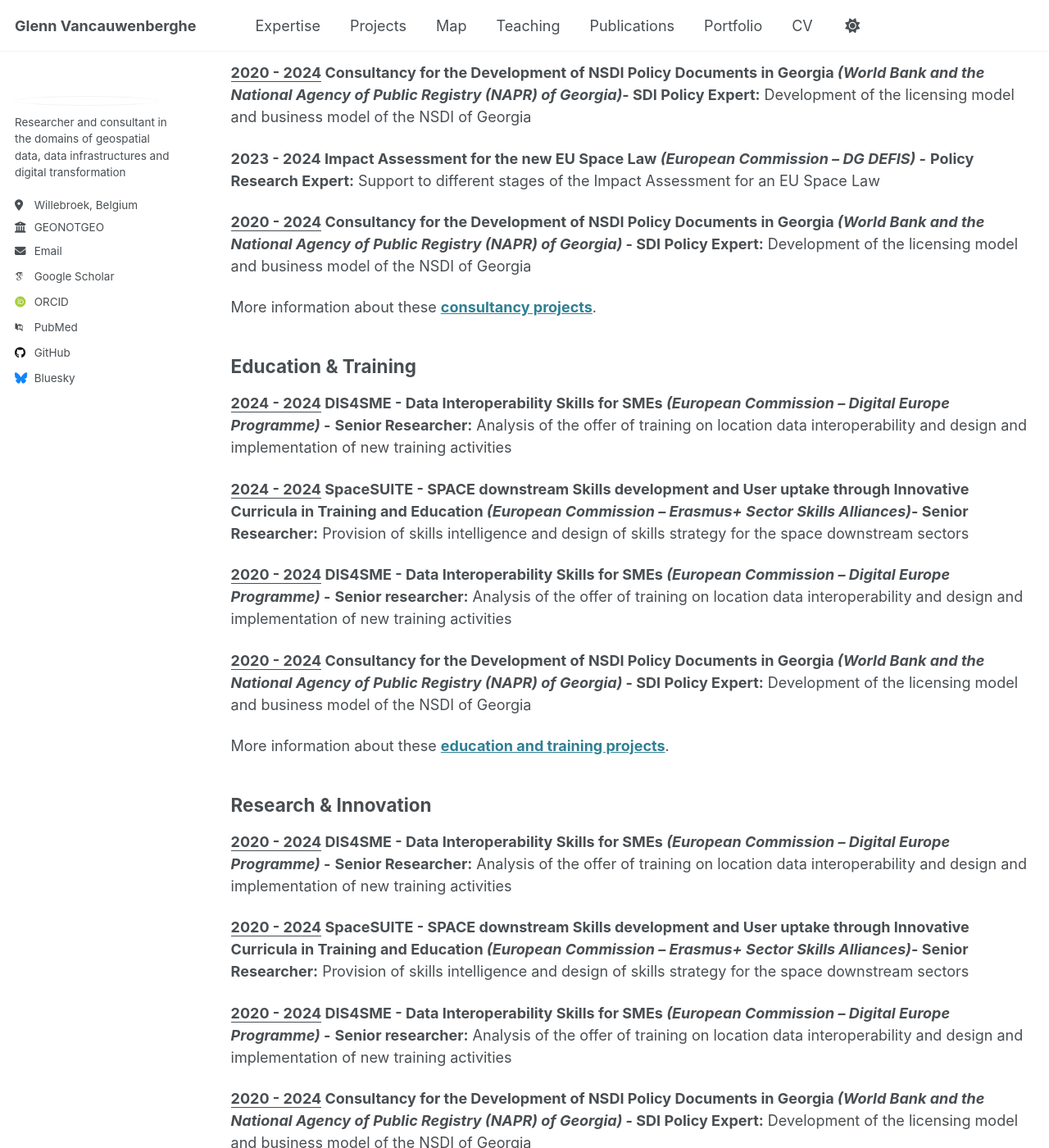
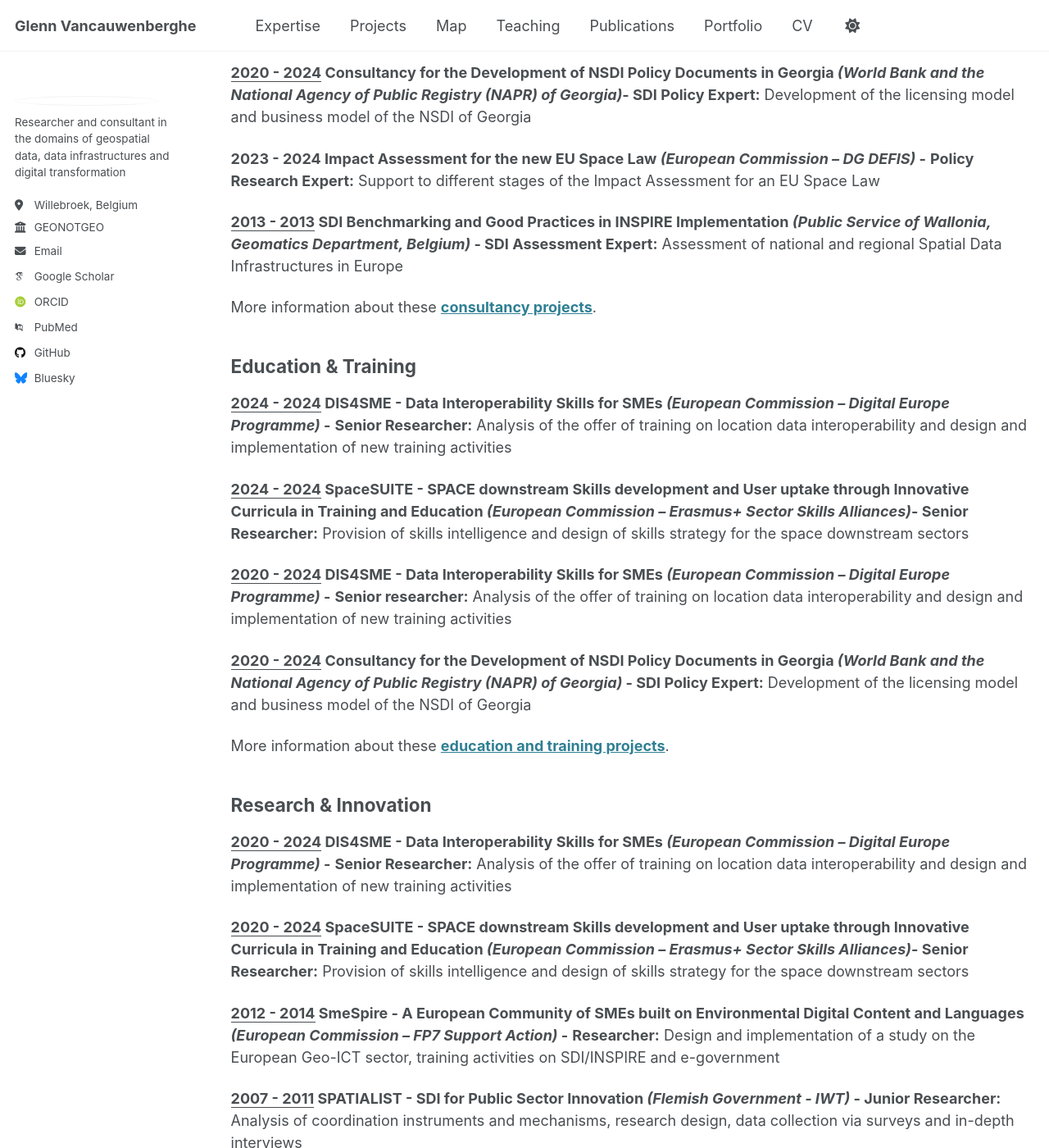
Before and after one commit to GVancauwenberghe/gvancauwenberghe.github.io, a Jekyll site: the page built from _pages/projects.md, in a window 1280 px wide and 1400 px high, scrolled down 1193 px. Shown: the whole window at 82% size. Built offline with Jekyll 4.4.1, drawn with Linux system fonts in a browser that asks for light colours; some web fonts are replaced.

Commit message:
Update projects.md

```diff
--- a/_pages/projects.md
+++ b/_pages/projects.md
@@ -42,8 +42,8 @@ SDI Policy Expert:**   Development of the licensing model and business model of
 **2023 - 2024 Impact Assessment for the new EU Space Law _(European Commission –   DG DEFIS)_ -**
 **Policy Research Expert:** Support to different stages of the Impact Assessment for an EU Space Law
 
-**<ins>2020 - 2024</ins>   Consultancy for the Development of NSDI Policy Documents in Georgia _(World Bank and the National Agency of Public Registry (NAPR) of Georgia)_ -
-SDI Policy Expert:**   Development of the licensing model and business model of the NSDI of Georgia
+**<ins>2013 - 2013</ins>   SDI Benchmarking and Good Practices in INSPIRE Implementation _(Public Service of Wallonia, Geomatics Department, Belgium)_ -
+SDI Assessment Expert:**   Assessment of national and regional Spatial Data Infrastructures in Europe
 
 More information about these [**consultancy projects**](https://gvancauwenberghe.github.io/projects).
 
@@ -69,11 +69,11 @@ More information about these [**education and training projects**](https://gvanc
 **<ins>2020 - 2024</ins>    SpaceSUITE -  SPACE downstream Skills development and User uptake through Innovative Curricula in Training and Education _(European Commission –  Erasmus+ Sector Skills Alliances)_-
 Senior Researcher:**   Provision of skills intelligence and design of skills strategy for the space downstream sectors
 
-**<ins>2020 - 2024</ins>   DIS4SME -  Data Interoperability Skills for SMEs _(European Commission –   Digital Europe Programme)_ -**
-**Senior researcher:** Analysis of the offer of training on location data interoperability and design and implementation of new training activities
+**<ins>2012 - 2014</ins>   SmeSpire -  A European Community of SMEs built on Environmental Digital Content and Languages _(European Commission –   FP7 Support Action)_ -**
+**Researcher:** Design and implementation of a study on the European Geo-ICT sector, training activities on SDI/INSPIRE and e-government
 
-**<ins>2020 - 2024</ins>   Consultancy for the Development of NSDI Policy Documents in Georgia _(World Bank and the National Agency of Public Registry (NAPR) of Georgia)_ -
-SDI Policy Expert:**   Development of the licensing model and business model of the NSDI of Georgia
+**<ins>2007 - 2011</ins>   SPATIALIST - SDI for Public Sector Innovation _(Flemish Government - IWT)_ -
+Junior Researcher:**   Analysis of coordination instruments and mechanisms, research design, data collection via surveys and in-depth interviews
 
 More information about these [**research and innovation projects**](https://gvancauwenberghe.github.io/projects).
 
```
